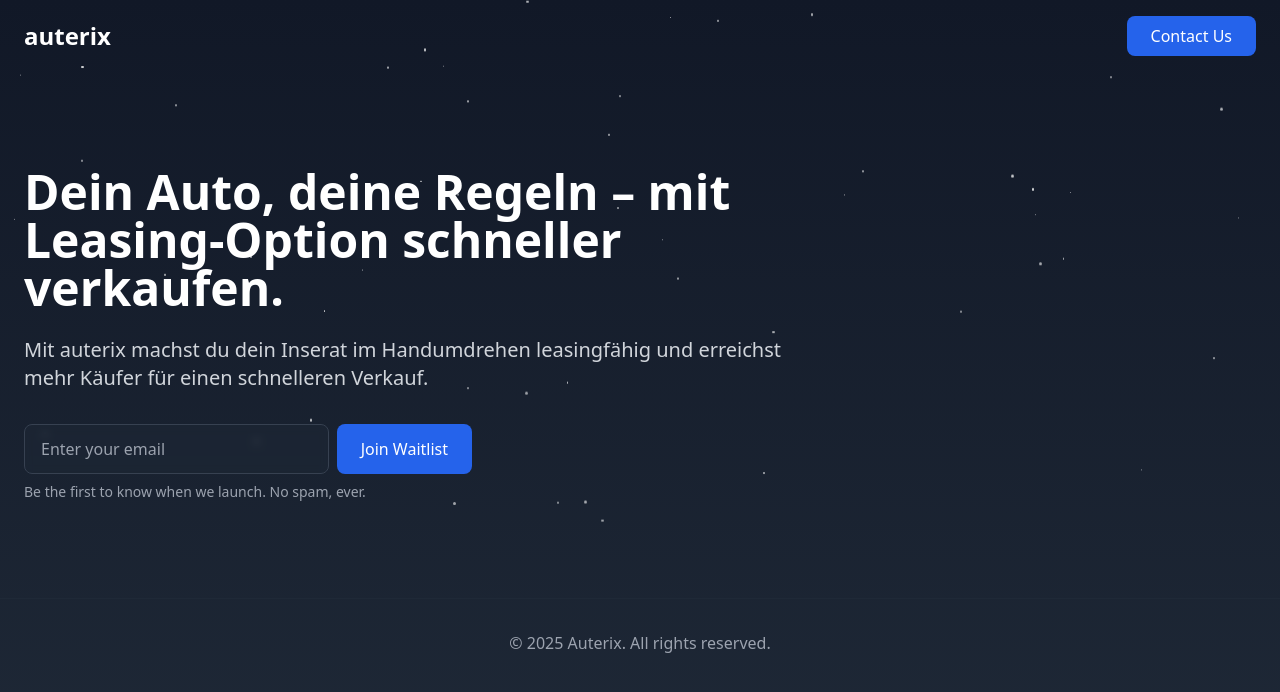
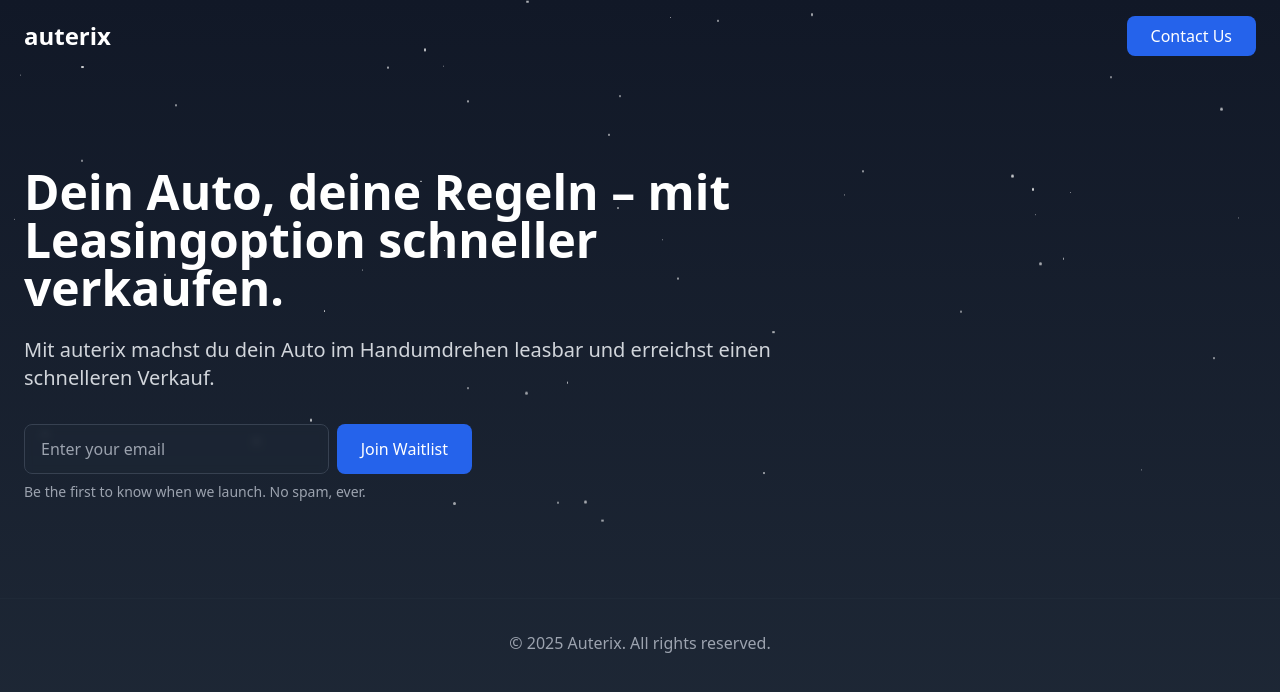
Before and after one commit to dackelpapafranz/auterix-stealth, a Next.js app: page / in a window 1280 px wide. Shown: the top 692 px of the page. Built offline with nearby package versions, Linux system fonts and the light colour scheme.

Commit message:
Update page.js

```diff
--- a/app/page.js
+++ b/app/page.js
@@ -91,10 +91,10 @@ const LandingPage = () => {
         <section className="container mx-auto px-6 py-24">
           <div className="max-w-3xl">
             <h1 className="text-5xl font-bold mb-6">
-              Dein Auto, deine Regeln – mit Leasing-Option schneller verkaufen.
+              Dein Auto, deine Regeln – mit Leasingoption schneller verkaufen.
             </h1>
             <p className="text-xl text-gray-300 mb-8">
-              Mit auterix machst du dein Inserat im Handumdrehen leasingfähig und erreichst mehr Käufer für einen schnelleren Verkauf.
+              Mit auterix machst du dein Auto im Handumdrehen leasbar und erreichst einen schnelleren Verkauf.
             </p>
             <form onSubmit={handleSubmit} className="max-w-md">
               <div className="flex gap-2">
```
